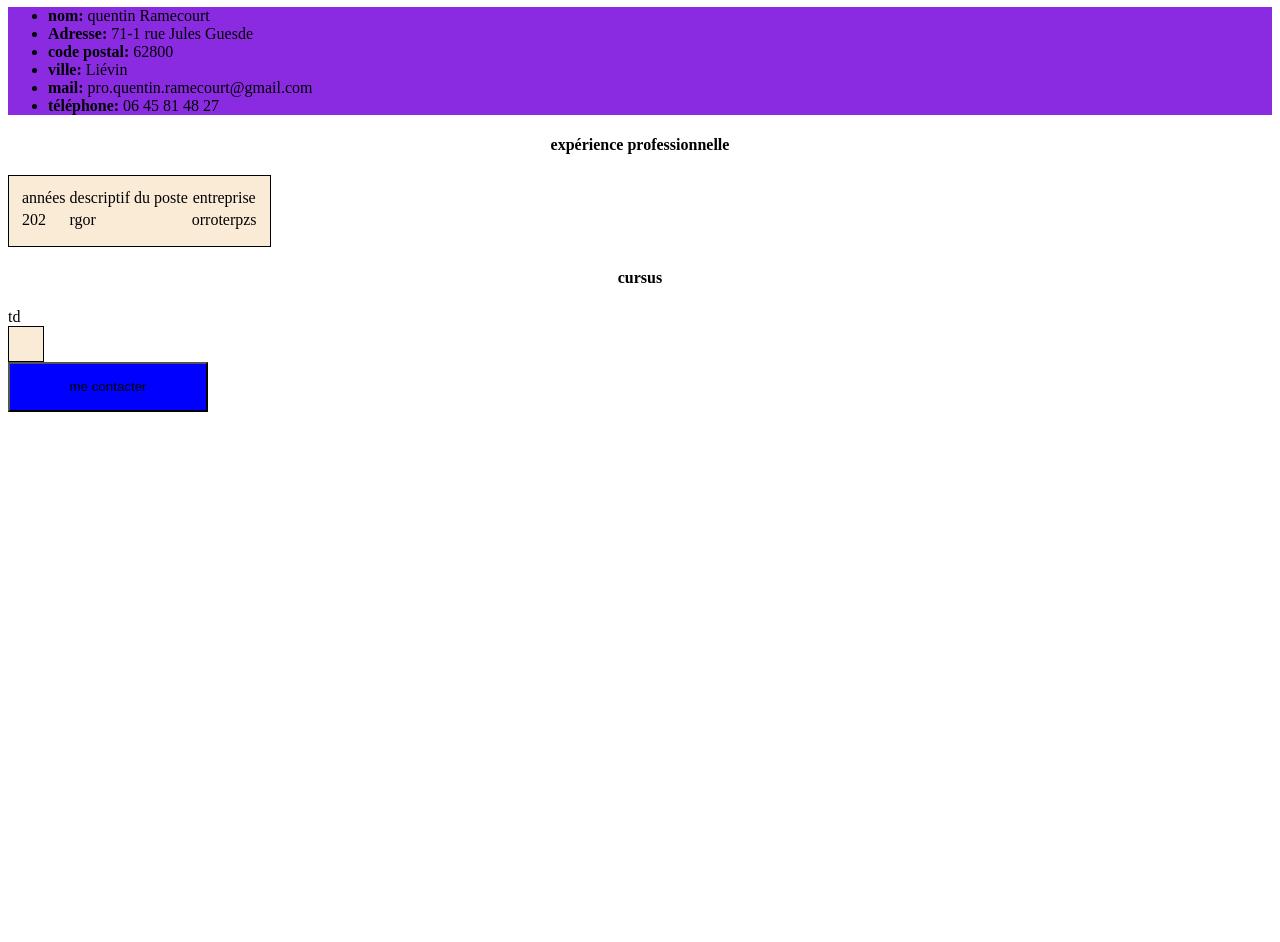
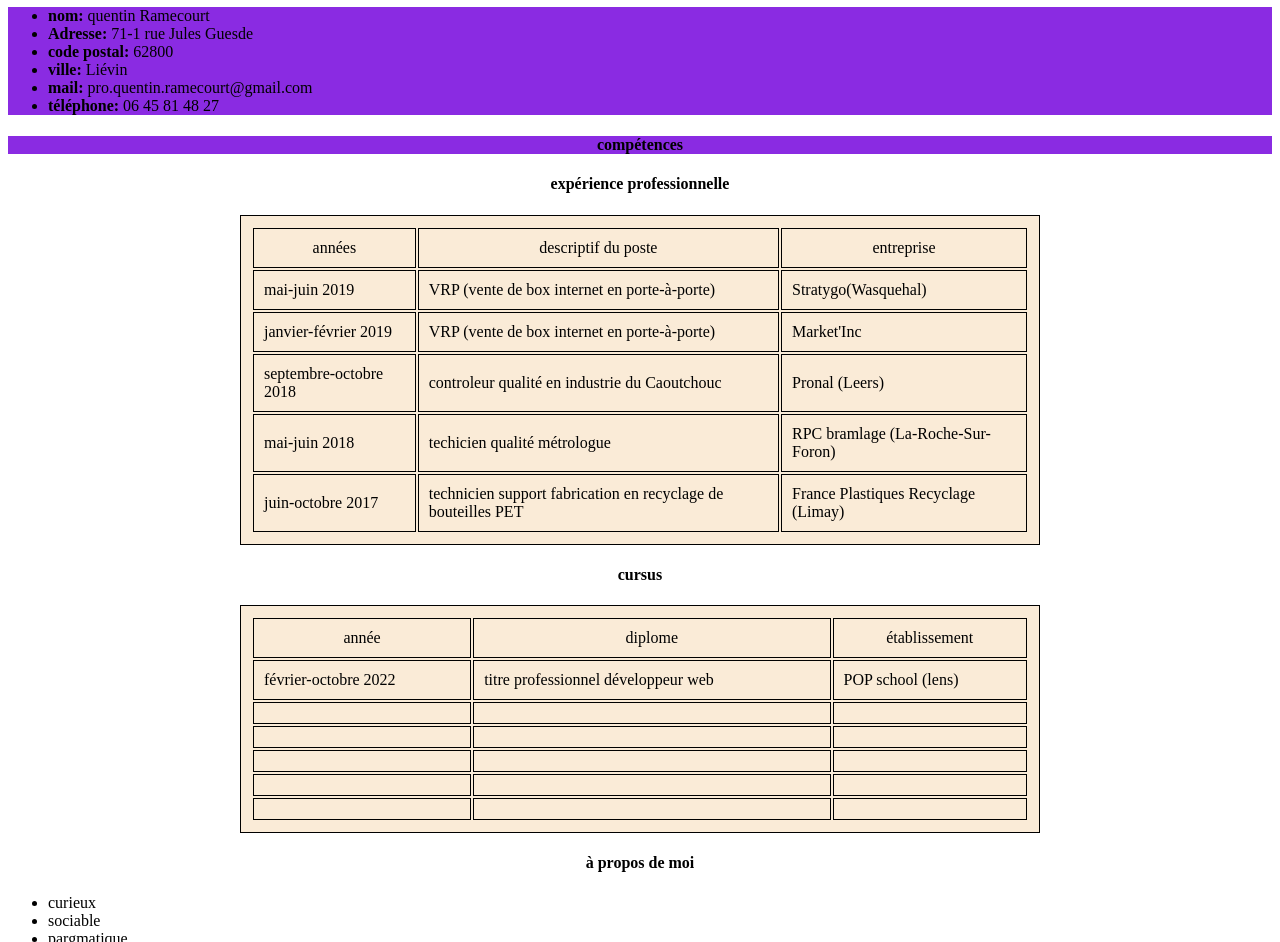
Before and after one commit to qramecourt/CV, a plain HTML site: page front/index.html in a window 1280 px wide. Shown: the part 73-1015 px from the top of the page. Before the commit the page ends 800 px from the top, so only its background shows below. Drawn offline with Linux system fonts and the light colour scheme.

Commit message:
comlétion de la section expérience professionnelle

```diff
--- a/front/index.html
+++ b/front/index.html
@@ -6,10 +6,10 @@
     <meta name="viewport" content="width=device-width, initial-scale=1.0">
     <script src="script.js" defer></script><!--permet de charger le HTML AVANT le JS-->
     <link rel="stylesheet" href="style.css">
-    <title>Document</title>
+    <title>curriculum vitae</title>
 </head>
 <body>
-    <h1>quentin ramecourt's Resume</h1>
+    <h1>CV de quentin Ramecourt</h1>
     <!--infos personnelles-->
     <header class="banner">
         <div class="img"></div>
@@ -25,30 +25,55 @@
             </ul>
         </div><!--personnal info-->
     </header>
-    <div><!--skills with images that are links to personnal projects-->
+    <div class="skills"><!--skills with images that are links to personnal projects-->
+        <h4>compétences</h4>
+        <div></div><!--python-->
+        <div></div><!--javascript-->
+        <div></div><!--HTML-->
+        <div></div><!--CSS-->
+        <div></div><!--PHP-->
+        <div></div><!--symfony-->
+    </div>
 
-    </div>
-    <h4>expérience professionnelle</h4>
+    <div><!--professionnal experience-->
+        <h4>expérience professionnelle</h4>
         <table>
-            <thead>
+            <thead class="header">
                 <tr>
                     <td>années</td>
                     <td>descriptif du poste</td>
                     <td>entreprise</td>
                 </tr>
+            </thead>
             <tbody>
                 <tr>
-                    <td>202</td>
-                    <td>rgor</td>
-                    <td>orroterpzs</td>
+                    <td>mai-juin 2019</td>
+                    <td>VRP (vente de box internet en porte-à-porte)</td>
+                    <td>Stratygo(Wasquehal)</td>
                 </tr>
-                <tr></tr>
-                <tr></tr>
+                <tr>
+                    <td>janvier-février 2019</td>
+                    <td>VRP (vente de box internet en porte-à-porte)</td>
+                    <td>Market'Inc</td>
+                </tr>
+                <tr>
+                    <td>septembre-octobre 2018</td>
+                    <td>controleur qualité en industrie du Caoutchouc</td>
+                    <td>Pronal (Leers)</td>
+                </tr>
+                <tr>
+                    <td>mai-juin 2018</td>
+                    <td>techicien qualité métrologue</td>
+                    <td>RPC bramlage (La-Roche-Sur-Foron)</td>
+                </tr>
+                <tr>
+                    <td>juin-octobre 2017</td>
+                    <td>technicien support fabrication en recyclage de bouteilles PET</td>
+                    <td>France Plastiques Recyclage (Limay)</td>
+                </tr>
             </tbody>
-            </thead>
+
         </table>
-    <div><!--professionnal experience-->
-
     </div>
 
     <div>
@@ -56,26 +81,54 @@
         <table>
             <thead>
                 <tr>
+                    <td>année</td>
+                    <td>diplome</td>
+                    <td>établissement</td>
+                </tr>
+            </thead>
+            <tbody>
+                <tr>
+                    <td>février-octobre 2022</td>
+                    <td>titre professionnel développeur web</td>
+                    <td>POP school (lens)</td>
+                </tr>
+                <tr>
                     <td></td>
                     <td></td>
                     <td></td>
                 </tr>
-            </thead>
-            <tbody>
                 <tr>
                     <td></td><!--licence pro-->
                     <td></td>
                     <td></td>
                 </tr>
                 <tr>
+                    <td></td><!--licence pro-->
                     <td></td>
-                    td
+                    <td></td>
+                </tr>
+                <tr>
+                    <td></td><!--bts-->
+                    <td></td>
+                    <td></td>
+                </tr>
+                <tr>
+                    <td></td>
+                    <td></td>
+                    <td></td>
                 </tr>
             </tbody>
         </table>
     </div><!--education journey-->
 
-    <div></div><!--about me-->
+    <div>
+        <h4>à propos de moi</h4>
+        <ul>
+            <li>curieux</li>
+            <li>sociable</li>
+            <li>pargmatique</li>
+        </ul>
+    </div><!--about me-->
 
     <div class="">
         <button id="contactButton" class="button" onclick="showForm()">
--- a/front/style.css
+++ b/front/style.css
@@ -17,13 +17,27 @@ h1 {
 .register {
     visibility: hidden;
 }
-table {
+table, tr, td {
     border: 1px solid black;
     background-color: antiquewhite;
     padding: 10px;
-    border-collapse: separate;
+
 
 }
 thead, h4 {
     text-align:center;
+
 }
+
+.skills {
+    background-color: blueviolet;
+}
+h1  {
+    background-color: aquamarine;
+
+}
+table {
+    width: 100vh;
+    margin-left: auto;
+    margin-right: auto;
+}
```
